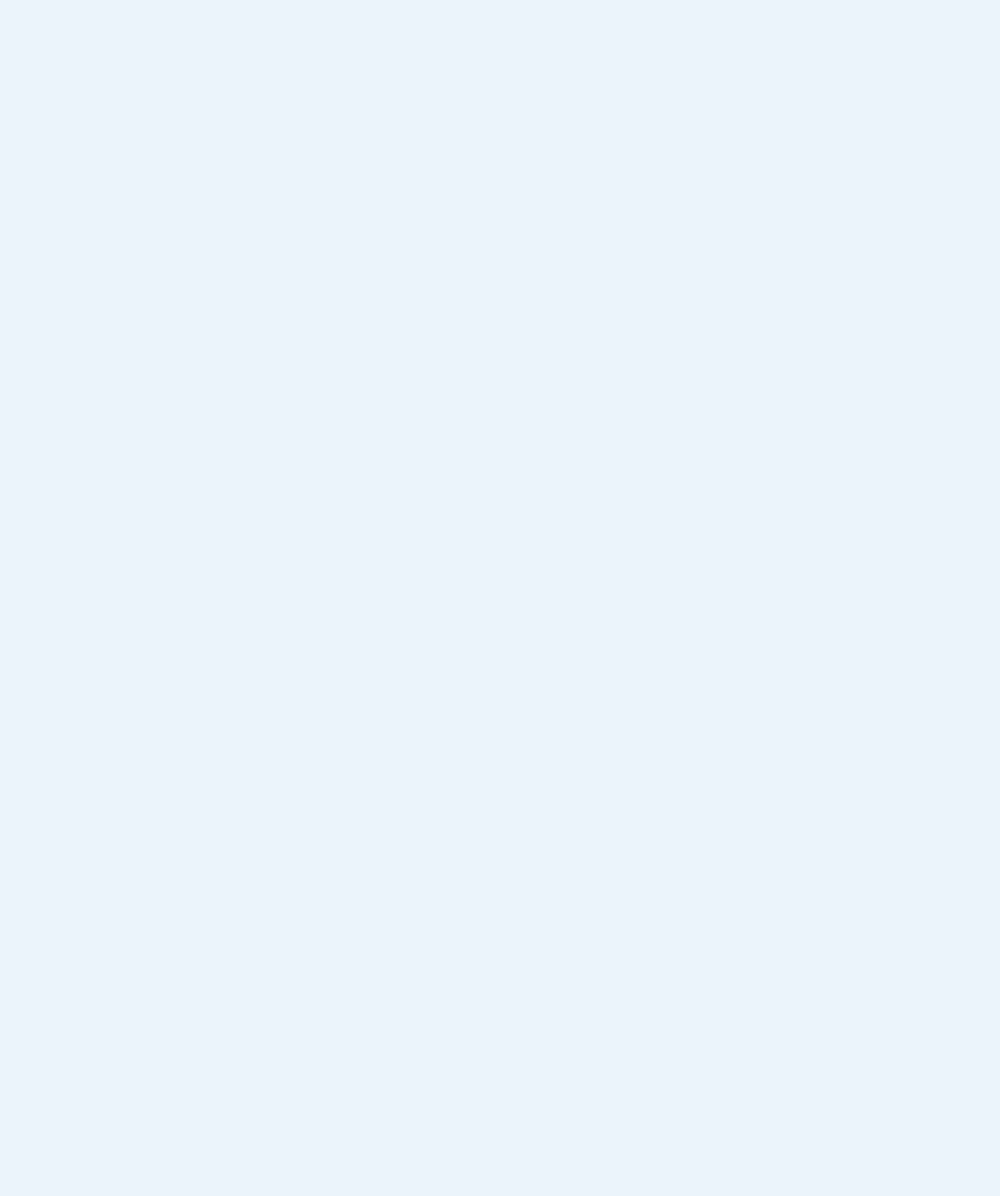
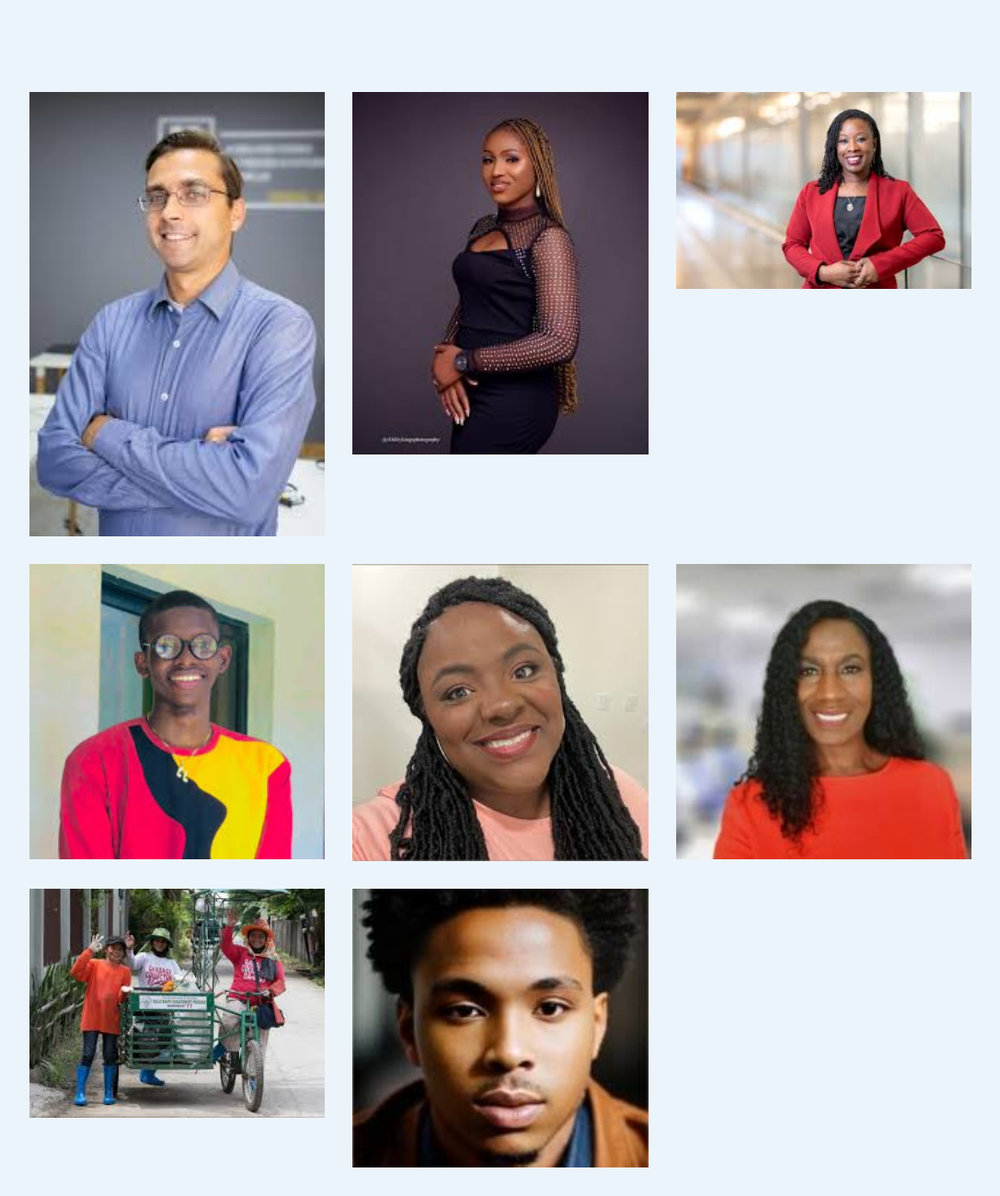
Before and after one commit to hephzibahij/imagegallery, a plain HTML site: page index.html in a window 1280 px wide. Shown: the whole page at 92% size, without its empty margins (96-1183 px from the left). Before the commit the page ends 800 px from the top, so only its background shows below. Drawn offline with Linux system fonts and the light colour scheme.

Commit message:
gallery;

```diff
--- a/index.html
+++ b/index.html
@@ -9,18 +9,18 @@
 <body>
 
     <div class="full-img" id="fullImgBox">
-        <img src="" id="fullImg">
+        <img src="images/anzisha.png" id="fullImg">
         <span onclick="closeFullImg()">x</span>
     </div>
     <div class="img-gallery">
-        <img src="" onclick="openFullImg(this.src)">
-        <img src="" onclick="openFullImg(this.src)">
-        <img src="" onclick="openFullImg(this.src)">
-        <img src="" onclick="openFullImg(this.src)">
-        <img src="" onclick="openFullImg(this.src)">
-        <img src="" onclick="openFullImg(this.src)">
-        <img src="" onclick="openFullImg(this.src)">
-        <img src="" onclick="openFullImg(this.src)">
+        <img src="images/paul john.jpeg" onclick="openFullImg(this.src)">
+        <img src="images/esther.jpeg" onclick="openFullImg(this.src)">
+        <img src="images/janet.jpeg" onclick="openFullImg(this.src)">
+        <img src="images/philip emeka.jpeg" onclick="openFullImg(this.src)">
+        <img src="images/angel.jpeg" onclick="openFullImg(this.src)">
+        <img src="images/debby.jpeg" onclick="openFullImg(this.src)">
+        <img src="images/communty eng.jpeg" onclick="openFullImg(this.src)">
+        <img src="images/favy.jpeg" onclick="openFullImg(this.src)">
 
     </div>
     <script src="script.js"></script>
```
